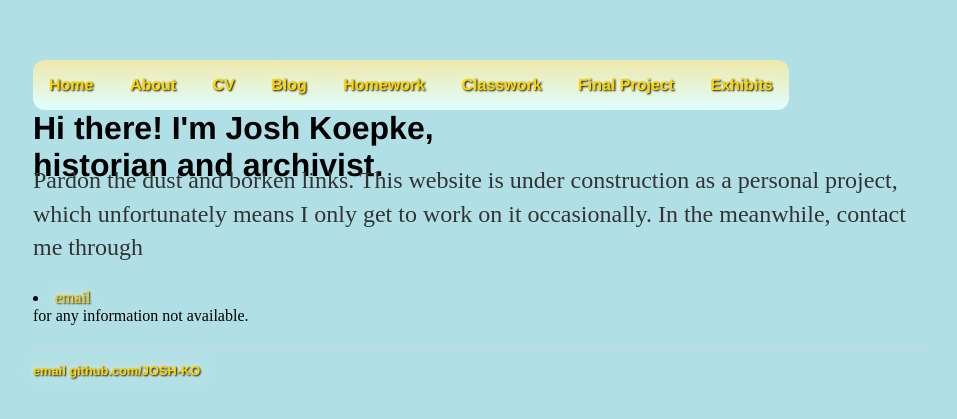
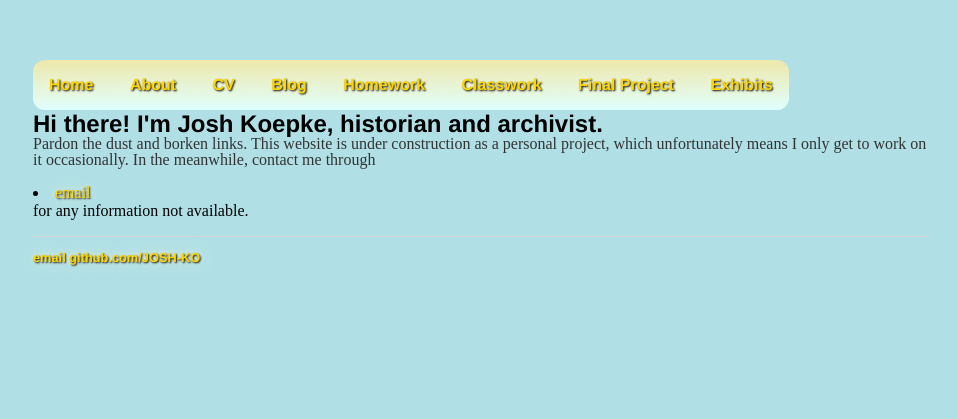
Before and after one commit to JOSH-KO/JOSH-KO.github.io, a Jekyll site: the page built from index.html, in a window 1280 px wide. Shown: the top 419 px of the page, without its empty margins (159-1116 px from the left). Built offline with Jekyll 4.4.1, drawn with Linux system fonts in a browser that asks for light colours.

Commit message:
Update main.css

```diff
--- a/css/main.css
+++ b/css/main.css
@@ -77,15 +77,15 @@ background-color: #FFD700;
 }
 
 h1 {
-    width: 450px;
-    height: 80px;
-    font-size: 2em;
+    width: 70%;
+    height: 60px;
+    font-size: 1.5em;
     font-family:'Helvetica', 'Arial', 'Sans-Serif';
     }
 
 p {
-    font-size: 1.5em;
-    line-height: 1.4em;
+    font-size: 1em;
+    line-height: 1em;
     color: #333;
 }
 footer {
```
